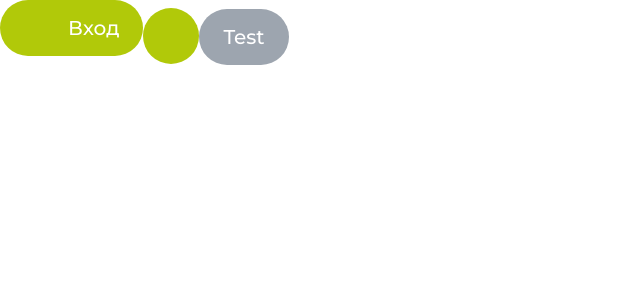
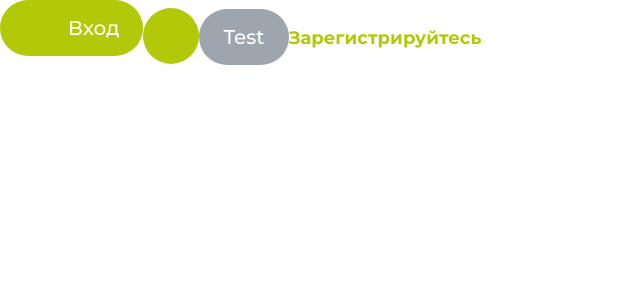
Before and after one commit to lostprophetsco/TZ_nd, a Vue app: page / in a window 1280 px wide. Shown: the top 300 px of the page, without its empty margins (0-640 px from the left). Built offline with nearby package versions, Linux system fonts and the light colour scheme.

Commit message:
feat: add element link && fix button css

```diff
--- a/src/App.vue
+++ b/src/App.vue
@@ -9,15 +9,14 @@
   </Button>
 
   <Button modifier="rounded">
-    Вход
-    <template #icon>
-      <svg width="16" height="16" xmlns="http://www.w3.org/2000/svg">
-        <use :href="`#${iconAdd}`" />
-      </svg>
-    </template>
+    <svg width="16" height="16" xmlns="http://www.w3.org/2000/svg">
+      <use :href="`#${iconAdd}`" />
+    </svg>
   </Button>
 
   <Button disabled>Test</Button>
+
+  <a href="#" class="link">Зарегистрируйтесь</a>
 </template>
 <script setup lang="ts">
 // Imports
--- a/src/assets/scss/atoms/_button.scss
+++ b/src/assets/scss/atoms/_button.scss
@@ -59,15 +59,16 @@
     padding: 20px;
     border-radius: var(--radius-50percent);
 
-    // .button--rounded .button__icon
-    #{$this}__icon {
-      width: 16px;
-      height: 16px;
-    }
-
     // .button--rounded .button__text
     #{$this}__text {
-      display: none;
+      line-height: 1;
+
+      // .button--rounded .button__text svg
+      svg {
+        display: block;
+        width: 16px;
+        height: 16px;
+      }
     }
   }
 }
--- /dev/null
+++ b/src/assets/scss/elements/_links.scss
@@ -0,0 +1,15 @@
+@use '../theme/theme' as theme;
+
+.link {
+  @include theme.text-style-helper(textsb);
+
+  color: var(--colors-green-light);
+  text-decoration: none;
+  transition: all var(--transition-time-10) var(--transition-easing-linear);
+
+  // .link:hover, .link:focus
+  &:hover,
+  &:focus {
+    color: var(--colors-white);
+  }
+}
--- /dev/null
+++ b/src/assets/scss/elements/index.scss
@@ -0,0 +1 @@
+@import 'links';
--- a/src/assets/scss/main.scss
+++ b/src/assets/scss/main.scss
@@ -4,6 +4,7 @@
 @import 'https://fonts.googleapis.com/css2?family=Montserrat:wght@100..900&display=swap';
 @import './theme/core';
 @import './theme/theme';
+@import './elements';
 @import './atoms';
 
 :root {
```
